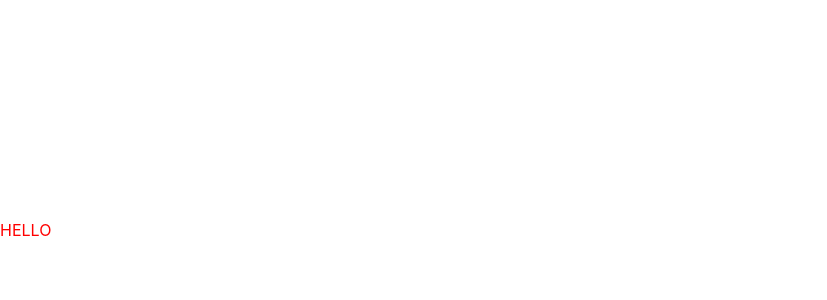
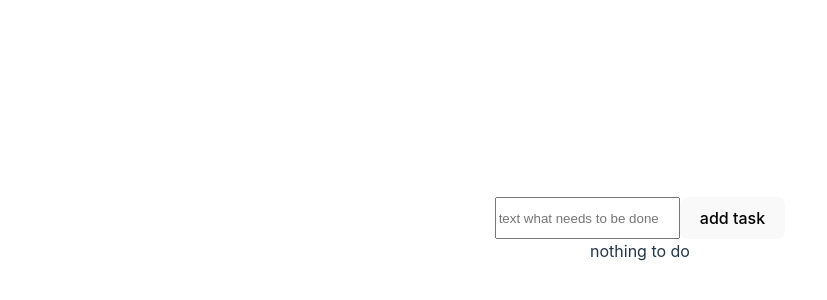
Before and after one commit to SergeyKhvalev83/todo_list_only_front, a React (Vite) app in the folder To-do-list-front/: page / in a window 1280 px wide. Shown: the part 170-470 px from the top of the page, without its empty margins (0-827 px from the left). Built offline with nearby package versions, Linux system fonts and the light colour scheme.

Commit message:
add toDo and display list of todo added

```diff
--- a/To-do-list-front/src/components/mainPage/MainPageComponent.tsx
+++ b/To-do-list-front/src/components/mainPage/MainPageComponent.tsx
@@ -1,9 +1,37 @@
-import "./styles.css"
+import { useState } from 'react';
+import './styles.css';
 
 const MainPageComponent = () => {
+  const [toDo, setToDo] = useState<string>('');
+  const [toDoesList, setTodoesList] = useState<string[]>([]);
+
+  const inputHandler = (event: React.ChangeEvent<HTMLInputElement>) => {
+    setToDo(event.target.value);
+    console.log(toDo);
+  };
+
+  const addToDoHandler = () => {
+    setTodoesList([...toDoesList, toDo]);
+    setToDo('');
+  };
+
   return (
-    <div>
-      HELLO
+    <div id="container">
+      <div id="to-does-container">
+        <input
+          className="input"
+          type="text"
+          placeholder="text what needs to be done"
+          onChange={inputHandler}
+          value={toDo}
+        ></input>
+        <button onClick={addToDoHandler}> add task </button>
+      </div>
+      {toDoesList.length <= 0
+        ? 'nothing to do'
+        : toDoesList.map((eachTodo) => (
+            <div key={Math.floor(Math.random() * 1000) + 1}> {eachTodo}</div>
+          ))}
     </div>
   );
 };
--- a/To-do-list-front/src/components/mainPage/styles.css
+++ b/To-do-list-front/src/components/mainPage/styles.css
@@ -1,3 +1,12 @@
-*{
-  color: red
+#container{
+  display: flex;
+  flex-direction: column;
+  width: 100vw;
+  align-items: center;
+
+
 }
+
+#to-does-container{
+  display: flex;
+}
```
Also changed, not shown: 1 other file (tests, documents, lock files or other folders).
